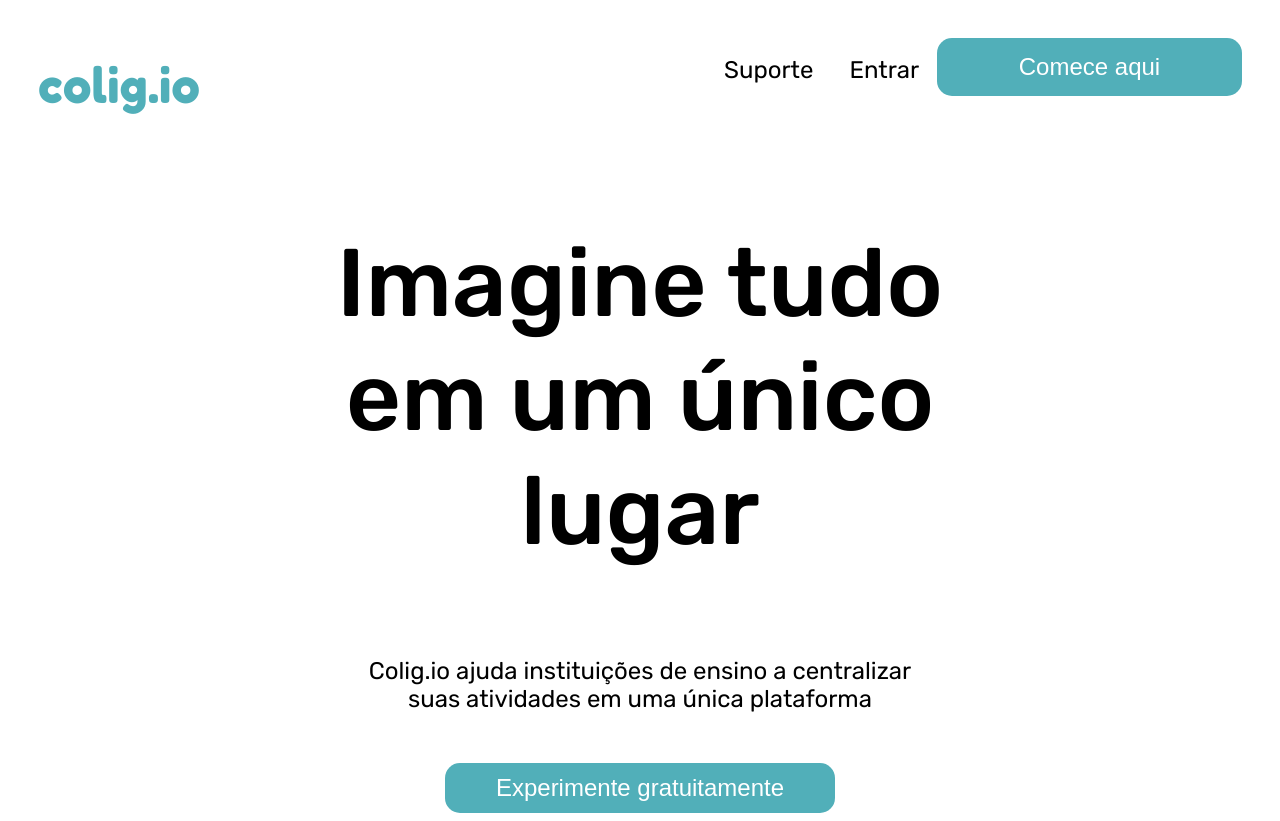
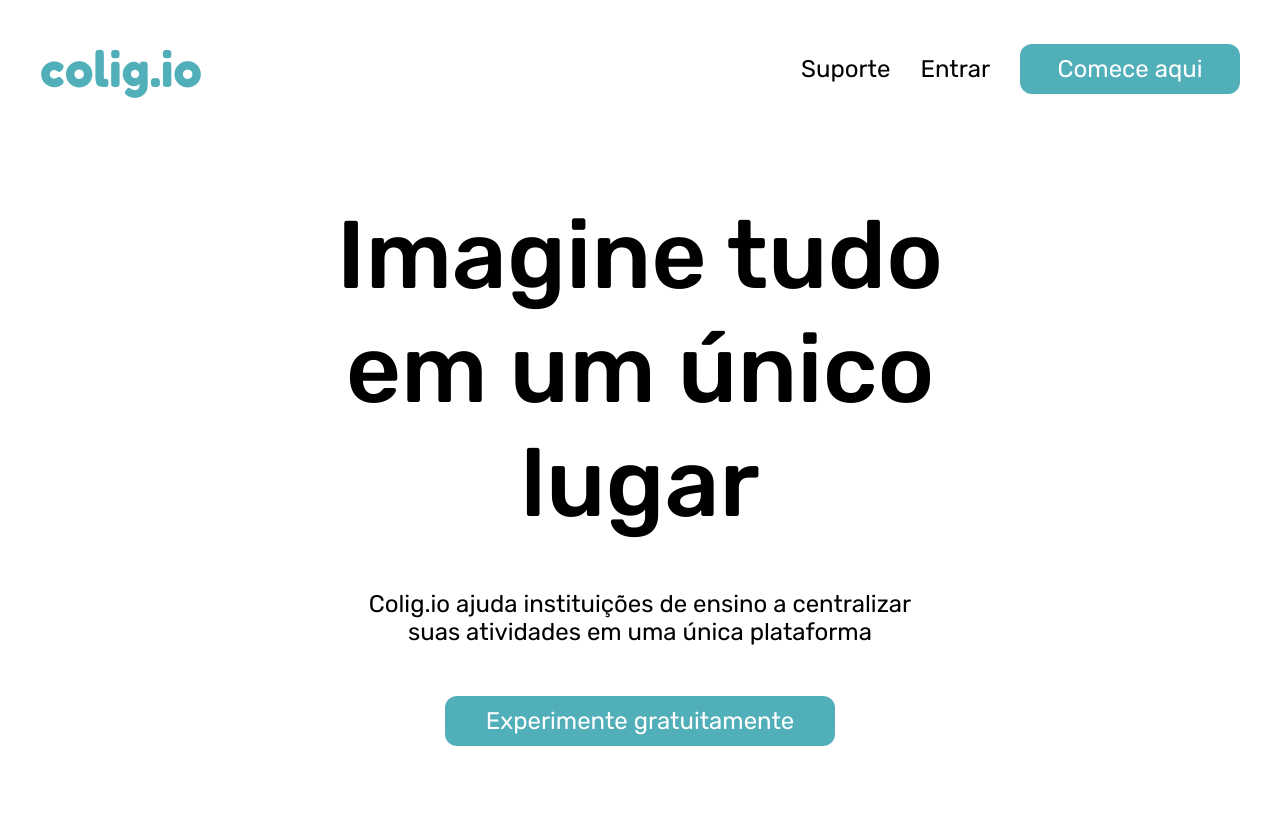
Before and after one commit to pedroespindula/coligio-front, a React (Create React App) app: page / in a window 1280 px wide. Built offline with nearby package versions, Linux system fonts and the light colour scheme.

Commit message:
Visual improvements

```diff
--- a/src/App.js
+++ b/src/App.js
@@ -7,6 +7,7 @@ function App() {
   return (
     <>
       <Routes />
+      <GlobalStyles />
     </>
   );
 }
--- a/src/components/Button/styles.js
+++ b/src/components/Button/styles.js
@@ -7,6 +7,7 @@ export const ButtonContainer = styled.button`
 	background-color: ${props => props.background || "#51AFB9"};
 	color: ${props => props.color || "#FFF"};
 	font-size: ${props => props.fontSize || "24px"};
-	border-radius: ${props => props.borderRadius || "15px"};
+	border-radius: ${props => props.borderRadius || "12px"};
 	border: none;
+	align-self: center;
 `;
--- a/src/styles/GlobalStyles.js
+++ b/src/styles/GlobalStyles.js
@@ -6,6 +6,7 @@ export default createGlobalStyle`
         padding: 0;
         box-sizing: border-box;
     }
+
     html, body, :root {
         height: 100%;
     }
@@ -16,6 +17,7 @@ export default createGlobalStyle`
 
         font-family: 'Rubik', sans-serif;
     }
+
     :root {
         --primary: #51AFB9;
 
--- a/src/views/Home/index.js
+++ b/src/views/Home/index.js
@@ -16,7 +16,7 @@ const Home = () => {
 					<Link href='/'> Suporte </Link>
 					<Link href='/login'> Entrar </Link>
 					<Button
-						style={{ width: '305px', height: '58px' }}
+						style={{ width: '220px', height: '50px' }}
 						onClick={() => {
 							history.push('/cadastro');
 						}}
@@ -28,10 +28,10 @@ const Home = () => {
 
 			<Body>
 				<Title>
-					Imagine tudo em um único lugar
+					Imagine tudo <br/>em um único lugar
 				</Title>
 				<Subtitle>
-					Colig.io ajuda instituições de ensino a centralizar suas atividades em uma única plataforma
+					Colig.io ajuda instituições de ensino a centralizar <br /> suas atividades em uma única plataforma
 				</Subtitle>
 				<Button
 					style={{ width: '390px', height: '50px' }}
--- a/src/views/Home/styles.js
+++ b/src/views/Home/styles.js
@@ -1,34 +1,39 @@
 import styled from 'styled-components';
 
-export const HomeContainer = styled.div``;
+export const HomeContainer = styled.div`
+	max-width: 2400px;
+	margin: 0 auto;
+`;
 
 export const Header = styled.header`
 	display: flex;
 	justify-content: space-between;
+	align-items: center;
+	padding: 40px;
 `;
 
 export const Logo = styled.h3`
 	font-size: 48px;
 	color: #51AFB9;
 	font-family: 'Fredoka One', sans-serif;
-	padding: 0 30px;
 	font-weight: 400;
 `;
 
 export const LinksContainer = styled.div`
-	padding: 30px;
 	display: flex;
 	justify-content: space-between;
 `;
 
 export const Link = styled.a`
+	align-self: center;
 	text-decoration: none;
 	font-size: 24px;
 	font-family: 'Rubik', sans-serif;
 	font-weight: 400;
 	color: #000;
-	height: 5px;
-	padding: 18px;
+	padding: 14px 0;
+	margin-right: 30px;
+
 	:hover {
 		text-decoration: underline;
 	}
@@ -39,6 +44,7 @@ export const Body = styled.div`
 	justify-content: center;
 	flex-direction: column;
 	align-items: center;
+	padding: 60px 0;
 `;
 
 export const Title = styled.h1`
@@ -55,5 +61,5 @@ export const Subtitle = styled.h3`
 	font-weight: 400;
 	font-size: 24px;
 	width: 45%;
-	margin-bottom: 50px;
+	padding: 50px 0;
 `;
```
